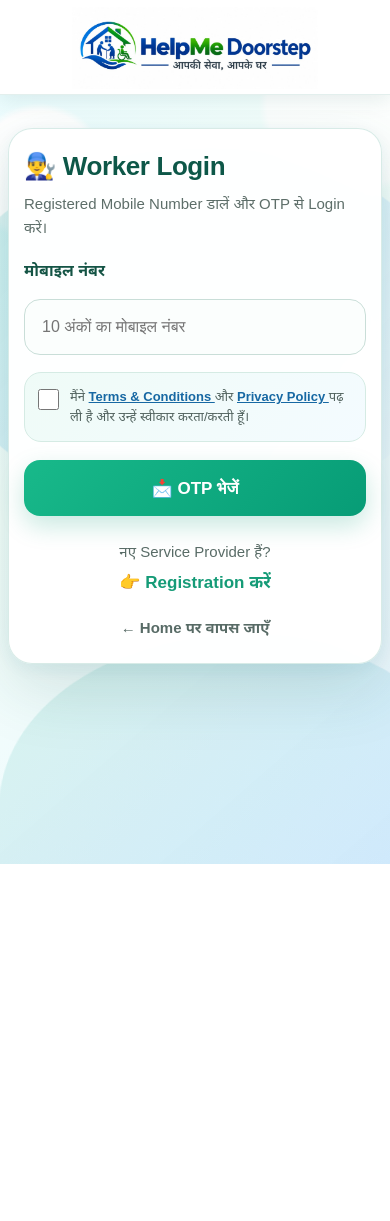
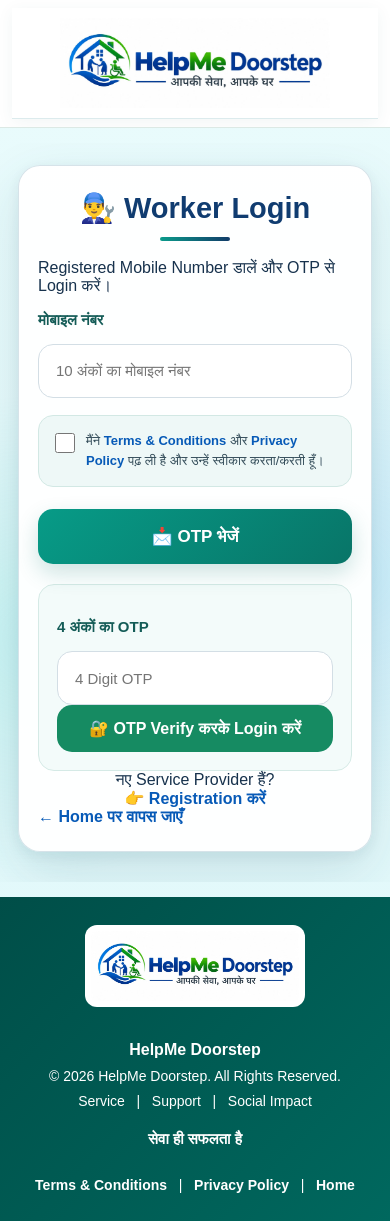
Before and after one commit to MohdArifFarooqui/HelpMe_Doorstep_Online_System, a Flask app: page /worker/login in a window 390 px wide. Before the commit the page ends 864 px from the top, so only its background shows below. Run offline with Flask 3, Linux system fonts and the light colour scheme; some libraries are stand-ins or nearby versions.

Commit message:
Refactor styles for worker login page
Updated styles for the worker login page, including background gradients, header, footer, and input fields. Improved layout and responsiveness for various screen sizes.

```diff
--- a/templates/worker_login.html
+++ b/templates/worker_login.html
@@ -18,419 +18,492 @@
     margin:0;
     padding:0;
     min-height:100%;
-    font-family:Arial,"Noto Sans Devanagari",sans-serif;
 }
 
 body{
-    min-height:100vh;
-    color:#173f36;
+    font-family:Arial,Helvetica,sans-serif;
+    color:#17324d;
     background:
-        radial-gradient(circle at 10% 20%, rgba(255,255,255,.95) 0 8%, transparent 9%),
-        radial-gradient(circle at 90% 12%, rgba(255,255,255,.80) 0 10%, transparent 11%),
-        linear-gradient(135deg,#eafcff 0%,#f5fffb 42%,#e8f5ff 100%);
-    position:relative;
+        linear-gradient(180deg,#ffffff 0 118px,#e9fbfc 118px,#dff8fa 100%);
     overflow-x:hidden;
 }
 
-/* ===== PROFESSIONAL WAVE BACKGROUND ===== */
+/* ================= HEADER ================= */
+
+.flat-logo{
+    width:100%;
+    min-height:118px;
+    background:#fff;
+    display:flex;
+    align-items:center;
+    padding:14px 5%;
+    border-bottom:1px solid #dcebed;
+    box-shadow:0 3px 16px rgba(20,80,90,.06);
+}
+
+.flat-logo img{
+    width:360px;
+    max-width:65vw;
+    height:auto;
+    object-fit:contain;
+}
+
+/* ================= MAIN BACKGROUND ================= */
 
 body::before{
     content:"";
     position:fixed;
-    left:-15%;
-    top:150px;
-    width:130%;
-    height:360px;
-    background:linear-gradient(
-        135deg,
-        rgba(71,201,174,.20),
-        rgba(74,174,255,.16),
-        rgba(255,255,255,.20)
-    );
-    border-radius:50% 50% 45% 55%;
-    transform:rotate(-4deg);
-    z-index:0;
+    z-index:-1;
+    left:-8%;
+    right:-8%;
+    top:280px;
+    height:650px;
+    background:
+        radial-gradient(ellipse at 15% 55%,rgba(111,224,219,.25),transparent 48%),
+        radial-gradient(ellipse at 85% 45%,rgba(96,190,255,.20),transparent 50%);
     pointer-events:none;
 }
 
-body::after{
-    content:"";
-    position:fixed;
-    right:-20%;
-    bottom:-120px;
-    width:120%;
-    height:330px;
-    background:linear-gradient(
-        135deg,
-        rgba(32,181,143,.12),
-        rgba(61,157,255,.14)
-    );
-    border-radius:55% 45% 0 0;
-    transform:rotate(4deg);
-    z-index:0;
-    pointer-events:none;
+/* ================= LOGIN AREA ================= */
+
+.login-page,
+.container,
+.worker-login-container,
+.login-container{
+    width:100%;
 }
 
-/* ===== TOP HEADER ===== */
-
-header{
-    width:100%;
+.login-card,
+.card,
+.login-box{
+    width:min(620px,calc(100% - 32px));
+    margin:48px auto 55px;
     background:rgba(255,255,255,.96);
-    border-bottom:1px solid rgba(29,120,105,.12);
-    box-shadow:0 5px 20px rgba(24,75,70,.10);
-    padding:10px 12px;
-    position:relative;
-    z-index:5;
+    border:1px solid rgba(210,224,231,.9);
+    border-radius:28px;
+    padding:38px 42px;
+    box-shadow:
+        0 20px 55px rgba(25,86,105,.14),
+        0 4px 15px rgba(25,86,105,.08);
 }
 
-header .brand{
-    width:100%;
-    display:flex;
-    justify-content:center;
-    align-items:center;
+/* ================= HEADING ================= */
+
+h1{
+    text-align:center;
+    color:#103c70;
+    font-size:38px;
+    font-weight:800;
+    margin:0 0 12px;
 }
 
-/* ===== FLAT LOGO ===== */
-
-.flat-logo{
-    width:min(520px,92vw);
-    height:105px;
-    display:flex;
-    justify-content:center;
-    align-items:center;
-    overflow:hidden;
+h2{
+    color:#0b7569;
 }
 
-.flat-logo img{
+.login-card h1::after,
+.card h1::after,
+.login-box h1::after{
+    content:"";
     display:block;
-    width:100%;
-    height:100%;
-    object-fit:contain;
-    object-position:center;
+    width:70px;
+    height:4px;
+    margin:12px auto 18px;
+    border-radius:10px;
+    background:linear-gradient(90deg,#0b9b8b,#123c69);
 }
 
-/* ===== MAIN ===== */
+/* ================= TEXT ================= */
 
-main{
-    min-height:calc(100vh - 130px);
-    padding:35px 14px 45px;
-    display:flex;
-    justify-content:center;
-    align-items:flex-start;
-    position:relative;
-    z-index:2;
+.subtitle,
+.login-subtitle{
+    text-align:center;
+    font-size:16px;
+    color:#34495e;
+    margin-bottom:28px;
 }
 
-/* ===== LOGIN CARD ===== */
+/* ================= LABEL ================= */
 
-.login-card{
-    width:min(560px,100%);
-    margin:0 auto;
-    background:rgba(255,255,255,.97);
-    border:1px solid rgba(42,143,125,.18);
-    border-radius:30px;
-    padding:32px;
-    box-shadow:
-        0 25px 65px rgba(25,87,77,.15),
-        0 5px 18px rgba(50,140,170,.08);
-    backdrop-filter:blur(8px);
+label{
+    display:block;
+    color:#145c57;
+    font-weight:800;
+    font-size:16px;
+    margin:15px 0 8px;
 }
 
-/* ===== WORKER HEADING ===== */
+/* ================= INPUT ================= */
 
-.login-card h1{
-    margin:0 0 10px;
-    color:#0d5748;
-    font-size:32px;
-    line-height:1.2;
-    font-weight:800;
-    letter-spacing:-.4px;
-}
-
-.login-card p{
-    color:#5d6e69;
-    font-size:17px;
-    line-height:1.6;
-    margin:8px 0 25px;
-}
-
-/* ===== LABEL ===== */
-
-.login-card label{
-    display:block;
-    color:#145445;
-    font-weight:800;
-    font-size:17px;
-    margin:0 0 9px;
-}
-
-/* ===== MOBILE INPUT ===== */
-
-.login-card input[type="tel"]{
+input[type="text"],
+input[type="tel"],
+input[type="number"],
+input[type="password"]{
     width:100%;
     height:58px;
+    border:1.5px solid #d3dee5;
+    border-radius:15px;
+    background:#fff;
     padding:0 17px;
-    border:1.5px solid #c9ded8;
-    border-radius:16px;
-    background:#fbfefd;
-    color:#173e36;
-    font-size:17px;
+    font-size:16px;
+    color:#18384f;
     outline:none;
     transition:.2s ease;
 }
 
-.login-card input[type="tel"]:focus{
-    border-color:#16aa82;
-    box-shadow:0 0 0 4px rgba(22,170,130,.10);
+input[type="text"]:focus,
+input[type="tel"]:focus,
+input[type="number"]:focus,
+input[type="password"]:focus{
+    border-color:#119b8c;
+    box-shadow:0 0 0 4px rgba(17,155,140,.10);
 }
 
-/* ===== TERMS ===== */
+/* ================= TERMS ================= */
 
 .terms-box{
     margin-top:17px;
     padding:15px 16px;
-    border-radius:17px;
-    background:linear-gradient(135deg,#effbf7,#f4fbff);
-    border:1px solid #d5ebe4;
+    background:#eef8f7;
+    border:1px solid #d2e8e4;
+    border-radius:15px;
 }
 
 .terms-label{
-    display:flex !important;
+    display:flex;
     align-items:flex-start;
     gap:11px;
-    margin:0 !important;
-    color:#52635f !important;
-    font-weight:400 !important;
+    margin:0;
+    color:#334c59;
+    font-size:14px;
     line-height:1.55;
+    font-weight:500;
 }
 
 .terms-label input[type="checkbox"]{
-    width:21px;
-    height:21px;
-    flex:0 0 21px;
+    width:20px;
+    height:20px;
     margin:2px 0 0;
-    accent-color:#159d79;
-    cursor:pointer;
+    flex-shrink:0;
+    accent-color:#0b8f80;
 }
 
-.terms-label span{
+.terms-label a{
+    color:#075ab7;
+    font-weight:800;
+    text-decoration:underline;
+}
+
+/* ================= BUTTON ================= */
+
+button,
+.btn{
+    border:0;
+    border-radius:15px;
+    cursor:pointer;
+    font-weight:800;
+    transition:.2s ease;
+}
+
+#sendOtpBtn,
+.send-otp-btn,
+button[type="submit"]{
+    width:100%;
+    min-height:58px;
+    margin-top:22px;
+    background:linear-gradient(135deg,#079b87,#087568);
+    color:#fff;
+    font-size:18px;
+    box-shadow:0 9px 22px rgba(8,117,104,.20);
+}
+
+#sendOtpBtn:hover,
+.send-otp-btn:hover,
+button[type="submit"]:hover{
+    transform:translateY(-2px);
+    box-shadow:0 12px 27px rgba(8,117,104,.27);
+}
+
+/* ================= LINKS ================= */
+
+a{
+    color:#075ab7;
+}
+
+.register-link,
+.registration,
+.home-link{
+    text-align:center;
+}
+
+.login-card a,
+.card a,
+.login-box a{
+    text-decoration:none;
+}
+
+.login-card a:hover,
+.card a:hover,
+.login-box a:hover{
+    text-decoration:underline;
+}
+
+/* Registration link */
+
+.login-card .register-btn,
+.card .register-btn,
+.registration a{
+    display:inline-flex;
+    justify-content:center;
+    align-items:center;
+    min-height:50px;
+    padding:0 25px;
+    border:1.5px solid #9bc7ff;
+    border-radius:14px;
+    background:#f6faff;
+    color:#075ab7;
+    font-size:16px;
+    font-weight:800;
+}
+
+/* Home */
+
+.home-link{
+    display:block;
+    margin-top:20px;
+    color:#123c69;
+    font-size:16px;
+    font-weight:700;
+}
+
+/* ================= OTP AREA ================= */
+
+#otpSection,
+.otp-section,
+.otp-box{
+    margin-top:20px;
+    padding:18px;
+    border-radius:16px;
+    background:#f3fbfa;
+    border:1px solid #d5eae6;
+}
+
+/* ================= MESSAGE ================= */
+
+.message{
+    margin-top:14px;
+    padding:11px 14px;
+    border-radius:11px;
+    font-size:13px;
+    line-height:1.5;
+}
+
+.message.error{
+    background:#fff0f0;
+    color:#b42318;
+    border:1px solid #f1c4c0;
+}
+
+.message.success{
+    background:#edfaf3;
+    color:#147a48;
+    border:1px solid #c8e8d5;
+}
+
+/* ================= FOOTER ================= */
+
+.worker-footer{
+    width:100%;
+    background:linear-gradient(135deg,#004e48,#00685e);
+    color:#fff;
+    padding:28px 5%;
+    margin-top:10px;
+}
+
+.footer-inner{
+    max-width:1400px;
+    margin:auto;
+    display:grid;
+    grid-template-columns:1fr 1fr 1fr;
+    gap:25px;
+    align-items:center;
+}
+
+.footer-brand img{
+    width:250px;
+    max-width:100%;
+    background:#fff;
+    border-radius:12px;
+    padding:6px;
+}
+
+.footer-center{
+    text-align:center;
+    font-size:14px;
+    line-height:1.8;
+}
+
+.footer-center strong{
+    font-size:16px;
+}
+
+.footer-right{
+    text-align:right;
     font-size:14px;
 }
 
-.terms-label a{
-    color:#1768a3;
+.footer-right a{
+    color:#fff;
     font-weight:700;
+    text-decoration:none;
+}
+
+.footer-right a:hover{
     text-decoration:underline;
 }
 
-/* ===== OTP BUTTON ===== */
-
-.login-card button{
-    width:100%;
-    min-height:58px;
-    margin-top:18px;
-    padding:14px 18px;
-    border:0;
-    border-radius:16px;
-    background:linear-gradient(135deg,#18b98a,#079c76);
-    color:#fff;
-    font-size:18px;
-    font-weight:800;
-    cursor:pointer;
-    box-shadow:0 10px 25px rgba(10,157,118,.22);
-    transition:.2s ease;
+.footer-motto{
+    margin-top:10px;
+    font-size:15px;
+    font-weight:700;
 }
 
-.login-card button:hover{
-    transform:translateY(-2px);
-    box-shadow:0 13px 28px rgba(10,157,118,.28);
+/* ================= DESKTOP ================= */
+
+@media(min-width:1001px){
+
+    .login-card,
+    .card,
+    .login-box{
+        min-height:520px;
+    }
+
+    body{
+        min-width:1000px;
+    }
 }
 
-.login-card button:active{
-    transform:translateY(0);
+/* ================= TABLET ================= */
+
+@media(max-width:1000px){
+
+    .flat-logo{
+        min-height:95px;
+        justify-content:center;
+    }
+
+    .flat-logo img{
+        width:300px;
+    }
+
+    .login-card,
+    .card,
+    .login-box{
+        margin-top:35px;
+    }
+
+    .footer-inner{
+        grid-template-columns:1fr 1fr;
+    }
+
+    .footer-center{
+        text-align:right;
+    }
 }
 
-.login-card button:disabled{
-    opacity:.65;
-    cursor:not-allowed;
-    box-shadow:none;
-}
+/* ================= MOBILE ================= */
 
-/* ===== OTP AREA ===== */
+@media(max-width:700px){
 
-.otp-box{
-    display:none;
-    margin-top:24px;
-    padding-top:22px;
-    border-top:1px dashed #c8ded7;
-}
-
-.otp-box input{
-    width:100%;
-    height:58px;
-    padding:0 17px;
-    border:1.5px solid #c9ded8;
-    border-radius:16px;
-    background:#fbfefd;
-    font-size:19px;
-    text-align:center;
-    letter-spacing:5px;
-    outline:none;
-}
-
-.otp-box input:focus{
-    border-color:#16aa82;
-    box-shadow:0 0 0 4px rgba(22,170,130,.10);
-}
-
-/* ===== MESSAGE ===== */
-
-.message{
-    margin-top:16px;
-    padding:13px 15px;
-    border-radius:13px;
-    text-align:center;
-    font-weight:700;
-    font-size:14px;
-    line-height:1.5;
-}
-
-.message:empty{
-    display:none;
-}
-
-.success{
-    background:#eaf9f2;
-    color:#16764f;
-    border:1px solid #c8eadc;
-}
-
-.error{
-    background:#fff0f0;
-    color:#b42318;
-    border:1px solid #f1cccc;
-}
-
-/* ===== REGISTRATION ===== */
-
-.register-link{
-    text-align:center;
-    margin-top:22px;
-    color:#596c67;
-    font-size:16px;
-    line-height:1.8;
-}
-
-.register-link a{
-    display:inline-block;
-    margin-top:3px;
-    color:#159b77;
-    font-weight:800;
-    text-decoration:none;
-    font-size:17px;
-}
-
-/* ===== BACK HOME ===== */
-
-.back-link{
-    text-align:center;
-    margin-top:20px;
-}
-
-.back-link a{
-    color:#586b66;
-    font-weight:700;
-    text-decoration:none;
-    font-size:16px;
-}
-
-/* ===== MOBILE ===== */
-
-@media (max-width:600px){
-
-    header{
-        padding:7px 7px 5px;
+    body{
+        background:
+            linear-gradient(180deg,#fff 0 85px,#e9fbfc 85px,#e0f8fa 100%);
     }
 
     .flat-logo{
-        width:96vw;
-        height:92px;
+        min-height:85px;
+        padding:10px 18px;
+        justify-content:center;
     }
 
-    main{
-        min-height:calc(100vh - 105px);
-        padding:24px 10px 35px;
+    .flat-logo img{
+        width:270px;
+        max-width:85vw;
     }
 
-    .login-card{
-        width:100%;
-        border-radius:27px;
-        padding:25px 18px 27px;
+    .login-card,
+    .card,
+    .login-box{
+        width:calc(100% - 24px);
+        margin:22px auto 30px;
+        padding:25px 19px;
+        border-radius:22px;
     }
 
-    .login-card h1{
+    h1{
         font-size:29px;
     }
 
-    .login-card p{
-        font-size:16px;
-        margin-bottom:22px;
+    .subtitle,
+    .login-subtitle{
+        font-size:14px;
+        line-height:1.5;
     }
 
-    .login-card label{
-        font-size:16px;
+    label{
+        font-size:15px;
     }
 
-    .login-card input[type="tel"]{
-        height:56px;
-        font-size:16px;
+    input[type="text"],
+    input[type="tel"],
+    input[type="number"],
+    input[type="password"]{
+        height:54px;
+        font-size:15px;
     }
 
-    .login-card button{
-        min-height:56px;
+    #sendOtpBtn,
+    .send-otp-btn,
+    button[type="submit"]{
+        min-height:55px;
         font-size:17px;
     }
 
-    .terms-box{
-        padding:14px 13px;
-    }
-
-    .terms-label span{
+    .terms-label{
         font-size:13px;
     }
 
-    .register-link{
-        font-size:15px;
+    .footer-inner{
+        grid-template-columns:1fr;
+        text-align:center;
     }
 
-    .back-link a{
-        font-size:15px;
+    .footer-center,
+    .footer-right{
+        text-align:center;
+    }
+
+    .footer-brand img{
+        width:220px;
     }
 }
 
-/* ===== SMALL MOBILE ===== */
+/* ================= SMALL MOBILE ================= */
 
-@media (max-width:390px){
+@media(max-width:380px){
 
-    .flat-logo{
-        height:82px;
+    .login-card,
+    .card,
+    .login-box{
+        padding:22px 15px;
     }
 
-    main{
-        padding:18px 8px 30px;
-    }
-
-    .login-card{
-        padding:22px 15px 24px;
-        border-radius:24px;
-    }
-
-    .login-card h1{
+    h1{
         font-size:26px;
     }
 
-    .login-card p{
-        font-size:15px;
+    .flat-logo img{
+        width:235px;
     }
 }
 </style>
@@ -1045,6 +1118,37 @@
 
 </script>
 
+<footer class="worker-footer">
+    <div class="footer-inner">
+
+        <div class="footer-brand">
+            <img
+                src="/static/WhatsApp%20Image%202026-09-13%20at%2012.32.28.jpeg"
+                alt="HelpMe Doorstep"
+            >
+        </div>
+
+        <div class="footer-center">
+            <strong>HelpMe Doorstep</strong><br>
+            © 2026 HelpMe Doorstep. All Rights Reserved.<br>
+            Service &nbsp; | &nbsp; Support &nbsp; | &nbsp; Social Impact
+
+            <div class="footer-motto">
+                सेवा ही सफलता है
+            </div>
+        </div>
+
+        <div class="footer-right">
+            <a href="/terms">Terms & Conditions</a>
+            &nbsp; | &nbsp;
+            <a href="/privacy">Privacy Policy</a>
+            &nbsp; | &nbsp;
+            <a href="/">Home</a>
+        </div>
+
+    </div>
+</footer>
+
 </body>
 
 </html>
```
